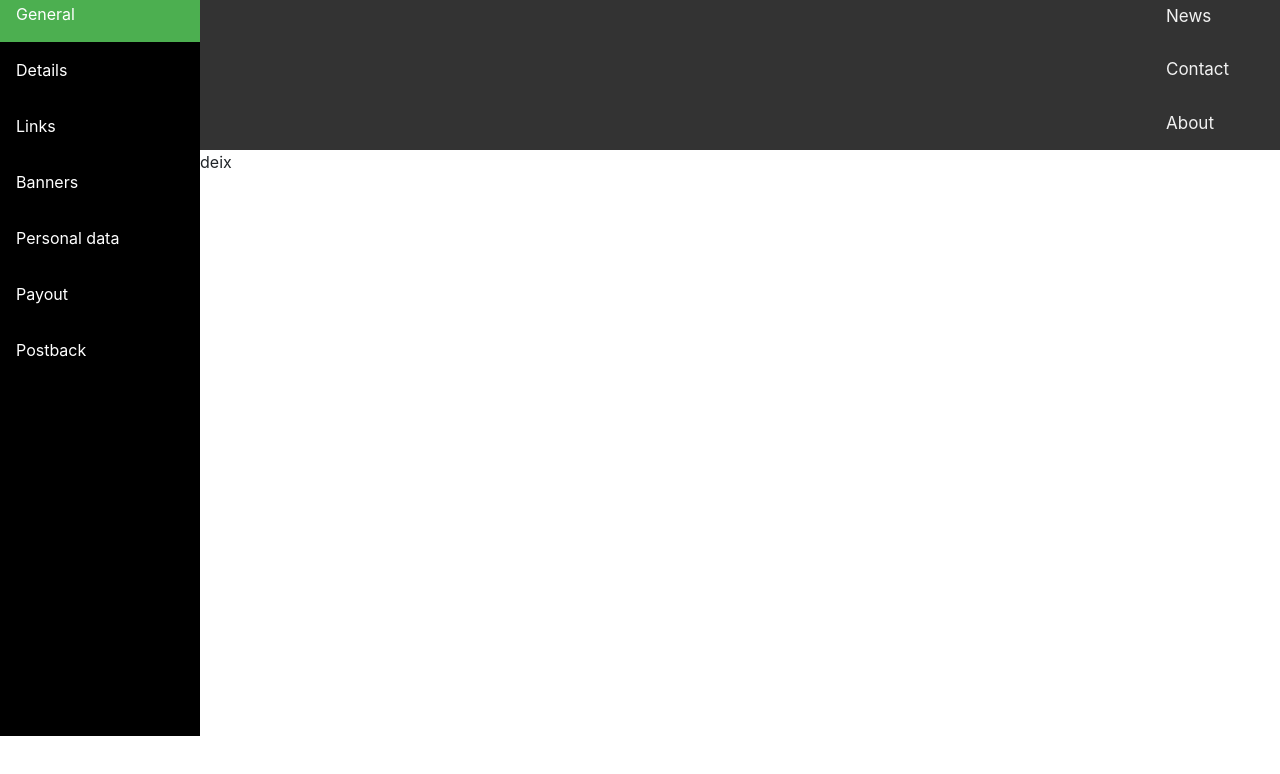
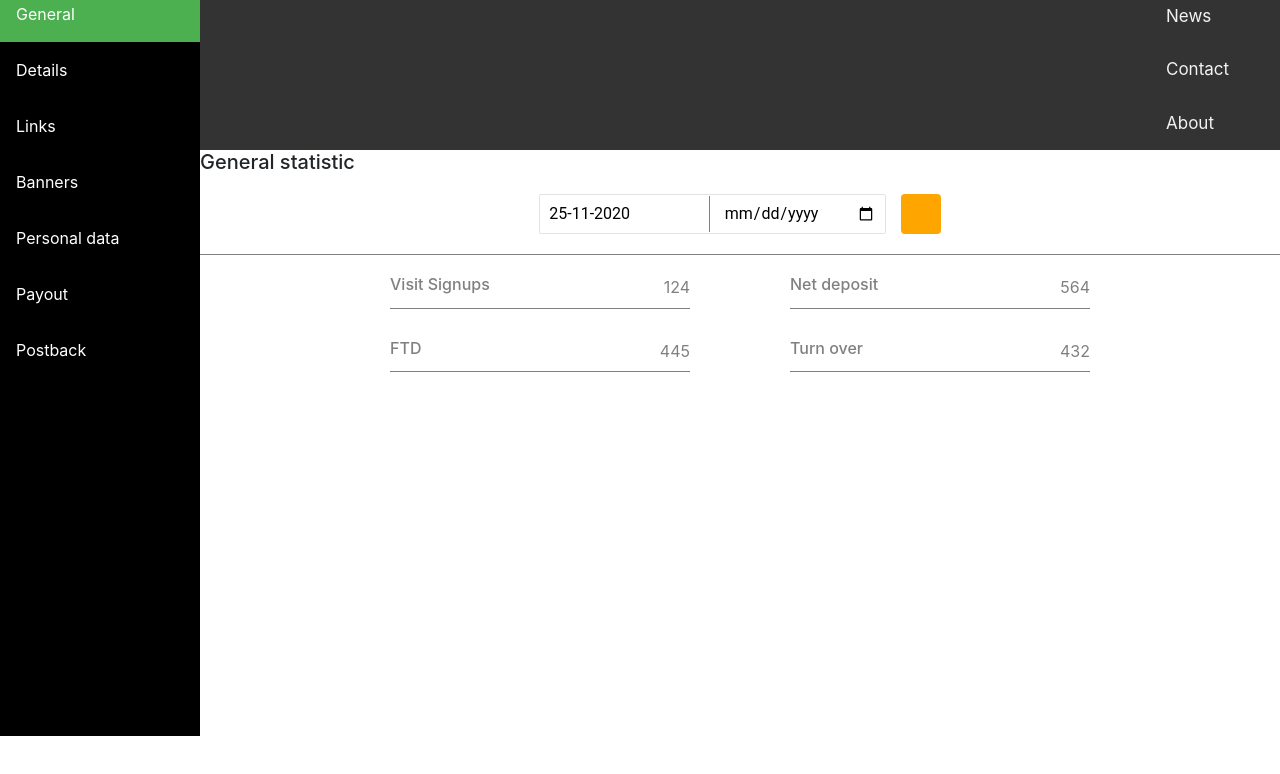
Before and after one commit to CarycaOlga/Project-individual, a website: page index.html in a window 1280 px wide. Shown: the part 64-838 px from the top of the page. Drawn offline with nearby package versions, Linux system fonts and the light colour scheme.

Commit message:
fix margin in div-content

```diff
--- a/index.html
+++ b/index.html
@@ -34,7 +34,38 @@
           <a href="#about">About</a>
         </div>
       </section>
-      <p>deix</p>
+      <section class="general-content">
+        <h5 class="general-title">General statistic</h5>
+        <div class="data">
+          <div class="choose-date">
+            <input type="text" value="25-11-2020" readonly>
+            <input class="refresher" id="theDate" type="date">
+          </div>
+          <a class="btn btn-refresh"><svg class="refresh"><use xlink:href="./images/icons/refresh.svg#Layer_1"></use></svg></a>
+        </div>
+        <div class="statistics">
+          <div class="box-wrapper">
+            <div class="statistics-box">
+              <h6>Visit Signups</h6>
+              <span>124</span>
+            </div>
+            <div class="statistics-box">
+              <h6>FTD</h6>
+              <span>445</span>
+            </div>
+          </div>
+          <div class="box-wrapper">
+            <div class="statistics-box">
+              <h6>Net deposit</h6>
+              <span>564</span>
+            </div>
+            <div class="statistics-box">
+              <h6>Turn over</h6>
+              <span>432</span>
+            </div>
+          </div>
+        </div>
+      </section>
     </div>
   </section>
 </body>
--- /dev/null
+++ b/sass/sections/_section-general.scss
@@ -0,0 +1,76 @@
+.content {
+  background-color: white;
+  height: 800px;
+  margin: 0;
+}
+.box-wrapper {
+  margin-top: 20px;
+}
+
+.statistics-box {
+  border-bottom: 1px solid grey;
+  padding-bottom: 5px;
+  margin-bottom: 30px;
+  min-width: 300px;
+  display: flex;
+  justify-content: space-between;
+  color: gray;
+
+  h4 {
+    margin: 0;
+    display: inline-block;
+  }
+}
+.choose-date {
+  display: inline-block;
+  border-radius: 2px;
+  border: 1px solid #E3E3E3;
+  margin-right: 15px;
+
+  input[type=text] {
+    border-right: 1px solid grey;
+  }
+}
+input {
+  padding: 9px;
+  width: 170px;
+  margin: 0;
+  outline-style: none;
+  font-family: "Roboto", sans-serif;
+  border: none;
+}
+
+.statistics {
+  display: flex;
+  justify-content: space-between;
+  width: 700px;
+  margin: 0 auto;
+}
+.btn {
+  background-color: orange;
+  height: 40px;
+  width: 40px;
+  display: inline-block;
+  border: none;
+  border-radius: 4px;
+  text-align: center;
+
+  svg {
+    fill: white;
+    height: 40px;
+    padding: 0;
+  }
+}
+
+.btn:hover {
+  cursor: pointer;
+  opacity: 0.5;
+}
+.data {
+  display: flex;
+  justify-content: center;
+  width: 100%;
+  border-bottom: 1px solid grey;
+  margin-top: 20px;
+  padding-bottom: 20px;
+}
```
Also changed, not shown: css/style.css, 1 other file.
